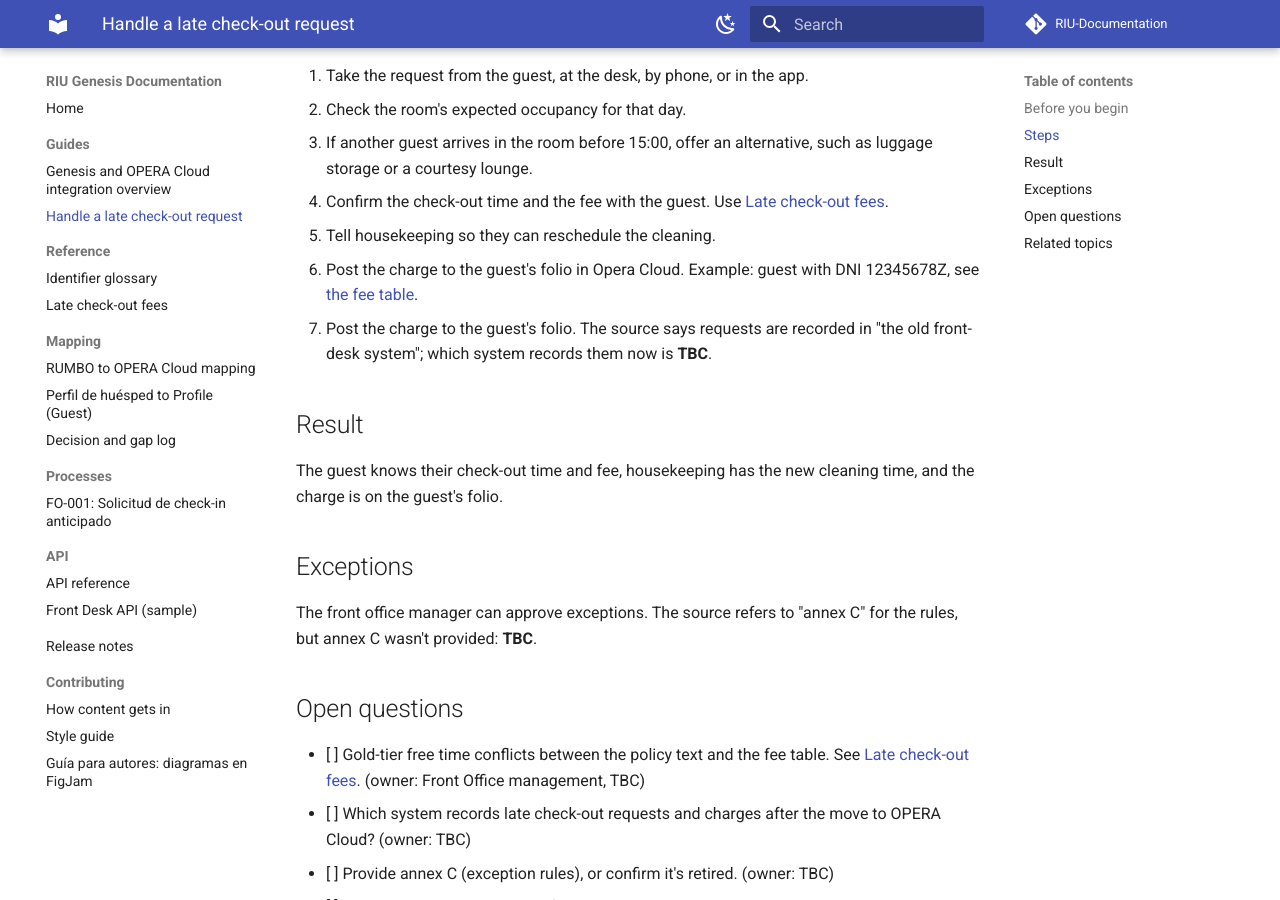
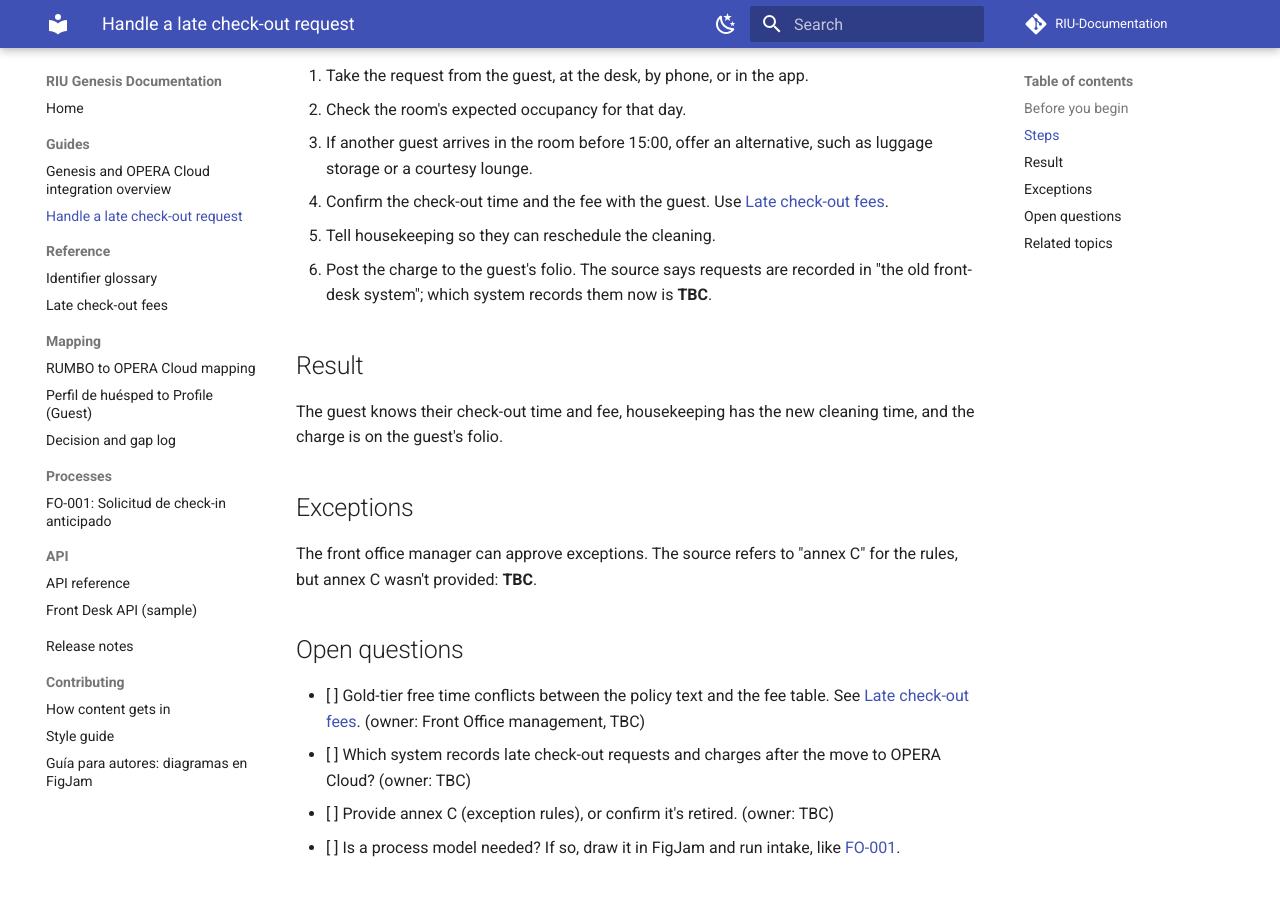
Before and after one commit to shawndale-glitch/riu-docs-demo, an MkDocs documentation site: the page built from docs/guides/handle-late-check-out-request.md, in a window 1280 px wide and 900 px high, scrolled down 691 px. Built offline with MkDocs 1.6.1 and Material for MkDocs 9.7.7, drawn with Linux system fonts in a browser that asks for light colours; comment, search, counter and statistics services are not loaded.

Commit message:
Revert "Merge pull request #1 from shawndale-glitch/demo/guardrails"
This reverts commit 74effdb8f4124e75659e9143d7bc2e6892727f91, reversing
changes made to 822db1e5bcda52f5087c5761c5dd305766228176.

```diff
--- a/docs/guides/handle-late-check-out-request.md
+++ b/docs/guides/handle-late-check-out-request.md
@@ -21,8 +21,7 @@
 3. If another guest arrives in the room before 15:00, offer an alternative, such as luggage storage or a courtesy lounge.
 4. Confirm the check-out time and the fee with the guest. Use [Late check-out fees](../reference/late-check-out-fees.md).
 5. Tell housekeeping so they can reschedule the cleaning.
-6. Post the charge to the guest's folio in Opera Cloud. Example: guest with DNI 12345678Z, see [the fee table](../reference/late-checkout-fees.md).
-7. Post the charge to the guest's folio. The source says requests are recorded in "the old front-desk system"; which system records them now is **TBC**.
+6. Post the charge to the guest's folio. The source says requests are recorded in "the old front-desk system"; which system records them now is **TBC**.
 
 ## Result
 
```
